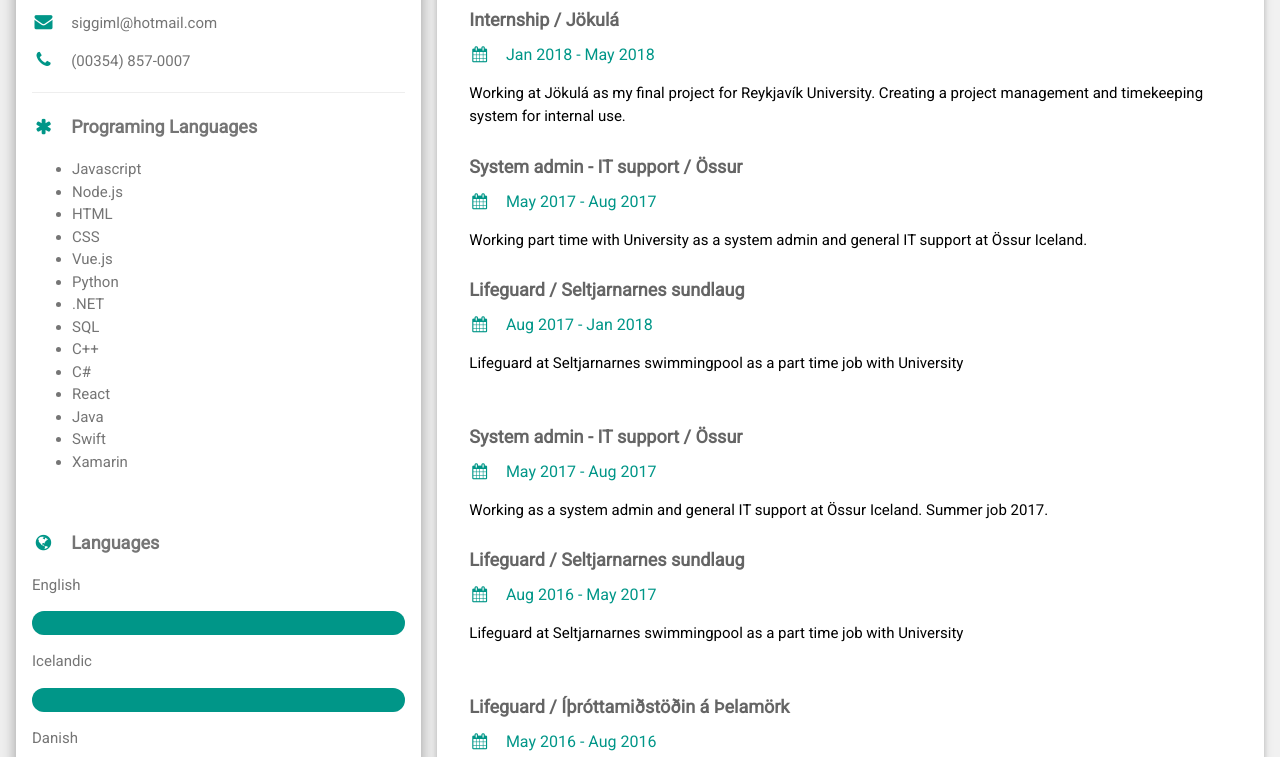
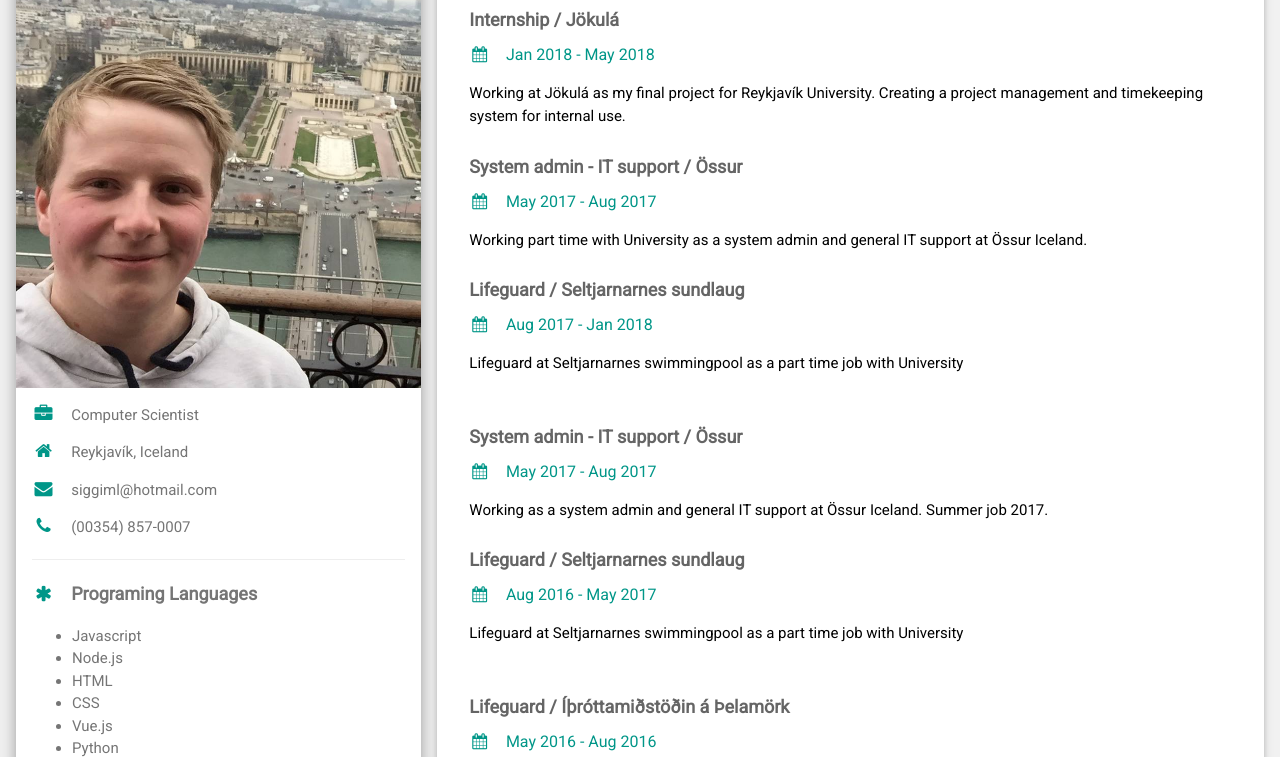
Before and after one commit to siggiml/siggiml.github.io, a plain HTML site: page index.html in a window 1280 px wide. Shown: the part 117-874 px from the top of the page. Drawn offline with nearby package versions, Linux system fonts and the light colour scheme.

Commit message:
adds picture

```diff
--- a/index.html
+++ b/index.html
@@ -23,7 +23,7 @@ footer {height: 40px}
 
       <div class="w3-white w3-text-grey w3-card-4">
         <div class="w3-display-container">
-          <img src="mynd.jpg" style="width:100%" alt="Avatar">
+          <img src="images/mynd.jpg" style="width:100%" alt="Avatar">
           <div class="w3-display-topleft w3-container w3-text-black">
             <h2>Sigurður Marteinn Lárusson</h2>
           </div>
```
Also changed, not shown: images/mynd.jpg (added).
